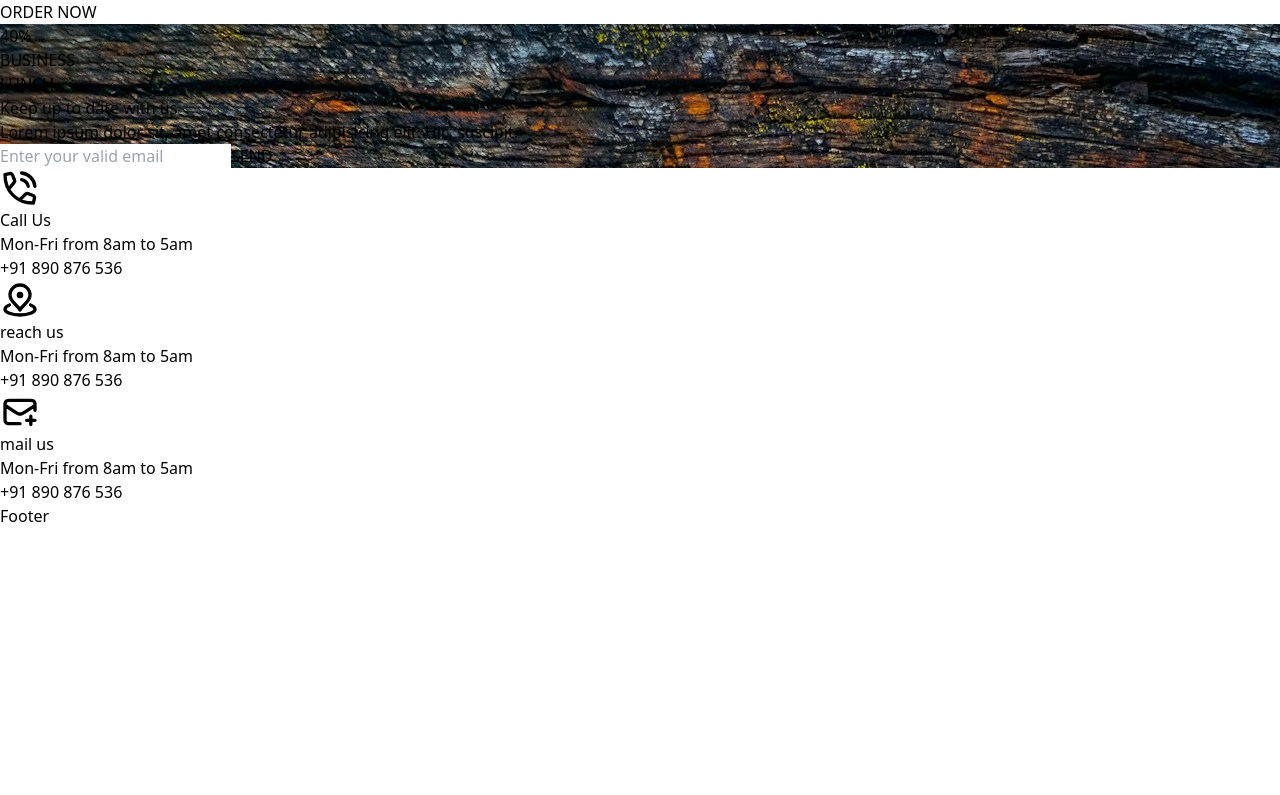
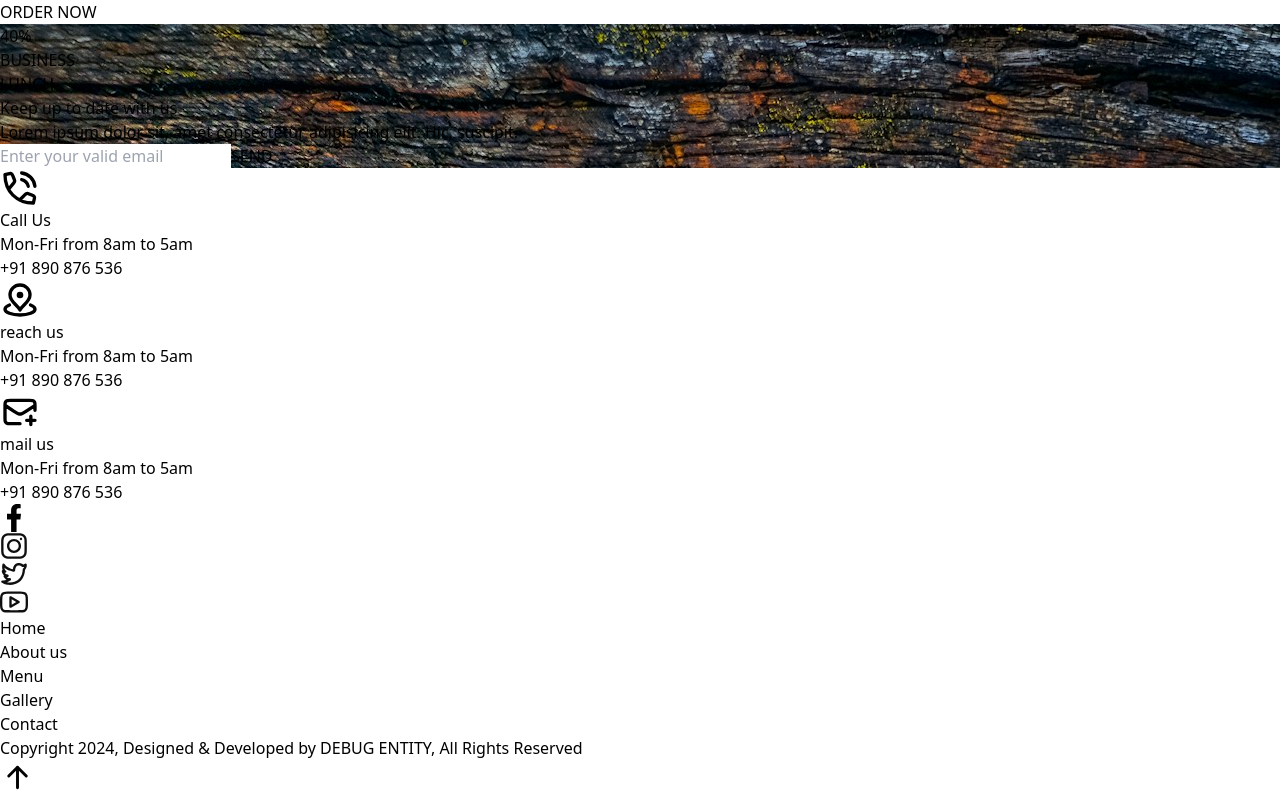
Before and after one commit to RafiulIslamJim/foodWebSite, a React (Vite) app: page / in a window 1280 px wide. Shown: the part 4732-5527 px from the top of the page. Before the commit the page ends 5260 px from the top, so only its background shows below. Built offline with nearby package versions, Linux system fonts and the light colour scheme.

Commit message:
added footer

```diff
--- a/package.json
+++ b/package.json
@@ -13,7 +13,9 @@
     "aos": "^2.3.4",
     "react": "^18.3.1",
     "react-dom": "^18.3.1",
-    "react-icons": "^5.3.0"
+    "react-icons": "^5.3.0",
+    "react-router-dom": "^6.27.0",
+    "react-scroll": "^1.9.0"
   },
   "devDependencies": {
     "@eslint/js": "^9.13.0",
--- a/src/sections/Footer.jsx
+++ b/src/sections/Footer.jsx
@@ -1,10 +1,59 @@
-import React from 'react'
+import AOS from 'aos'
+import 'aos/dist/aos.css'
+import { useEffect } from 'react'
+import fb from '../assets/icons/fb.svg'
+import insta from '../assets/icons/insta.svg'
+import twitter from '../assets/icons/twitter.svg'
+import yt from '../assets/icons/yt.svg'
+import toparrow from '../assets/icons/toparrow.svg'
+import { Link } from 'react-scroll';
+
+
 
 const Footer = () => {
+
+  useEffect(() => {
+    AOS.init({
+      offset: 200,
+      duration: 800,
+      easing: 'ease-in-sine',
+      delay: 100,
+    })
+  }, [])
   return (
-    <div>
-      Footer
-    </div>
+    <>
+      <footer className='flex justify-center items-center px-10 lg:px-20 py-10 lg:py-12 flex-col gap-6 bg-slate-800 w-full'>
+        <div id='social-icons' className='flex flex-row justify-center items-start gap-6 mt-3'>
+          <div  className='bg-orange-500 p-2 rounded-full hover:bg-green-500 cursor-pointer'>
+            <img src={fb} alt="fb icon" width={28} height={28} />
+          </div>
+          <div  className='bg-orange-500 p-2 rounded-full hover:bg-green-500 cursor-pointer'>
+            <img src={insta} alt="fb icon" width={28} height={28} />
+          </div>
+          <div  className='bg-orange-500 p-2 rounded-full hover:bg-green-500 cursor-pointer'>
+            <img src={twitter} alt="fb icon" width={28} height={28} />
+          </div>
+          <div  className='bg-orange-500 p-2 rounded-full hover:bg-green-500 cursor-pointer'>
+            <img src={yt} alt="fb icon" width={28} height={28} />
+          </div>
+        </div>
+        <ul className='flex justify-center items-start lg:items-center text-white text-lg mt-3 lg:gap-10 gap-4'>
+          <li className='hover:text-orange-500 cursor-pointer'>Home</li>
+          <li className='hover:text-orange-500 cursor-pointer'>About us</li>
+          <li className='hover:text-orange-500 cursor-pointer'>Menu</li>
+          <li className='hover:text-orange-500 cursor-pointer'>Gallery</li>
+          <li className='hover:text-orange-500 cursor-pointer'>Contact</li>
+        </ul>
+      </footer>
+      <div className='w-full bg-black p-4 flex flex-col justify-center items-center text-white font-semibold'>
+        <h1 className='text-center'>Copyright 2024, Designed & Developed by DEBUG ENTITY, All Rights Reserved</h1>
+        <div id='icon-box' className='bg-green-500 p-2 rounded-full hover:bg-orange-500 curson-pointer fixed bottom-12 right-6'>
+          <Link to='home' spy={true} offset={-100} smooth={true}>
+            <img src={toparrow} alt="fb icon" width={35} height={40} />
+          </Link>
+        </div>
+      </div>
+    </>
   )
 }
 
```
Also changed, not shown: 1 other file (tests, documents, lock files or other folders).
